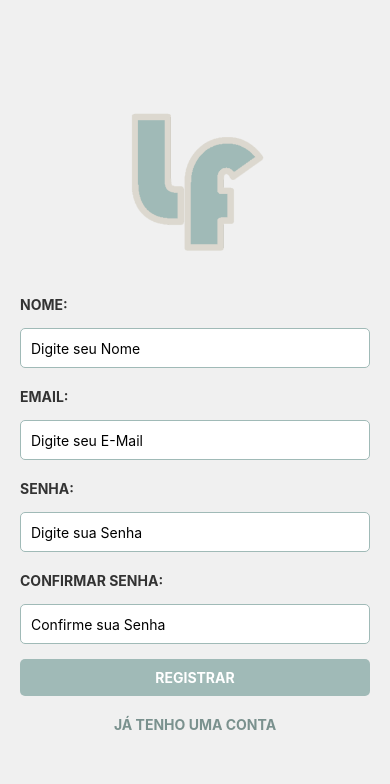
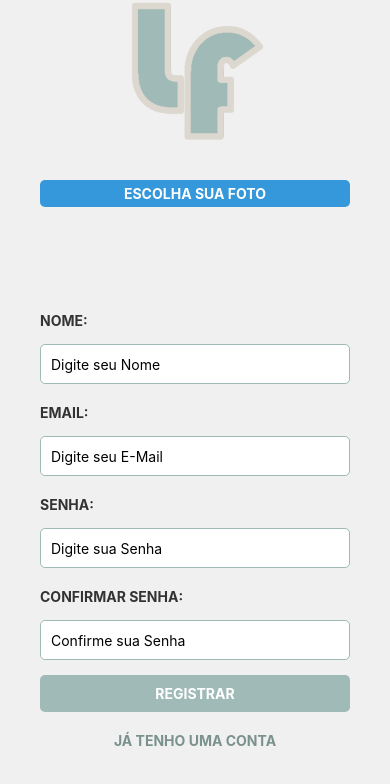
Before and after one commit to yJoaoFerreira/LFitness, a React Native app: screen /Registrar in a window 390 px wide. Shown: the top 784 px of the page. Built offline with nearby package versions, Linux system fonts and the light colour scheme.

Commit message:
Update Register.js

```diff
--- a/screens/Register.js
+++ b/screens/Register.js
@@ -1,8 +1,9 @@
 import React, { useState } from 'react';
-import { View, Pressable, Text, TextInput, StyleSheet, ActivityIndicator, Image } from 'react-native';
+import { View, Pressable, Text, TextInput, StyleSheet, ActivityIndicator, Image, ScrollView, KeyboardAvoidingView, Platform } from 'react-native';
 import { getAuth, createUserWithEmailAndPassword } from "firebase/auth";
 import { doc, setDoc } from "firebase/firestore";
 import { db } from '../services/firebaseConfig';
+import * as ImagePicker from 'expo-image-picker';
 
 const Register = ({ navigation }) => {
   const [email, setEmail] = useState('');
@@ -11,6 +12,7 @@ const Register = ({ navigation }) => {
   const [nome, setNome] = useState('');
   const [error, setError] = useState('');
   const [loading, setLoading] = useState(false);
+  const [image, setImage] = useState('');
 
   const handleRegister = async () => {
     setError('');
@@ -46,7 +48,22 @@ const Register = ({ navigation }) => {
     }
   };
 
+   const handdleImagePicker = async () =>{
+   const result = await ImagePicker.launchImageLibraryAsync({
+      aspect:[4,4],
+      allowsEditing: true,
+      base64: true,
+      quality:1,
+    });
+
+    if(!result.canceled){
+      setImage(result.assets[0].uri);
+    }
+  };
+
   return (
+    <KeyboardAvoidingView style={styles.container} behavior={Platform.OS === "ios" ? "padding" : null}>
+      <ScrollView contentContainerStyle={styles.scrollViewContent}>
     <View style={styles.container}>
       <Image source={require('../assets/logo.png')} style={styles.logo} />
 
@@ -54,7 +71,13 @@ const Register = ({ navigation }) => {
         <ActivityIndicator size="large" color="#4A90E2" />
       ) : (
         <>
-          <Text style={styles.label}>Nome:</Text>
+        <Pressable style = {styles.pictureButton}onPress={handdleImagePicker}>
+            <Text style = {styles.buttonText} >Escolha sua Foto</Text>
+          </Pressable>
+
+          <Image source={{uri: image}} style={{width:100,height:100,borderRadius:500,alignSelf:'center'}} />
+
+        <Text style={styles.label}>Nome:</Text>
           <TextInput
             style={styles.formInput}
             placeholder="Digite seu Nome"
@@ -102,6 +125,8 @@ const Register = ({ navigation }) => {
         </>
       )}
     </View>
+    </ScrollView>
+    </KeyboardAvoidingView>
   );
 };
 
@@ -159,6 +184,12 @@ const styles = StyleSheet.create({
     marginVertical: 10,
     fontWeight: 'bold',
   },
+   pictureButton: {
+    backgroundColor: '#3498db',
+    padding: 5,
+    borderRadius: 5,
+    alignItems: 'center',
+  },
 });
 
 export default Register;
```
